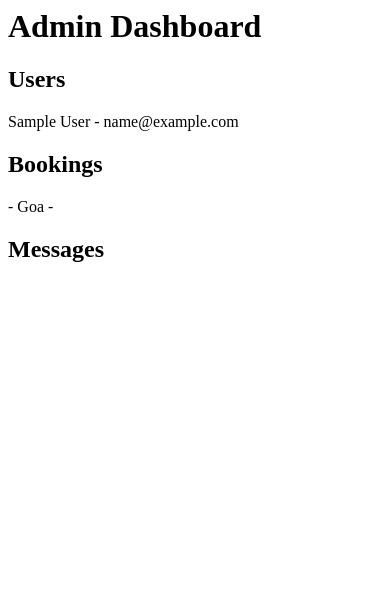
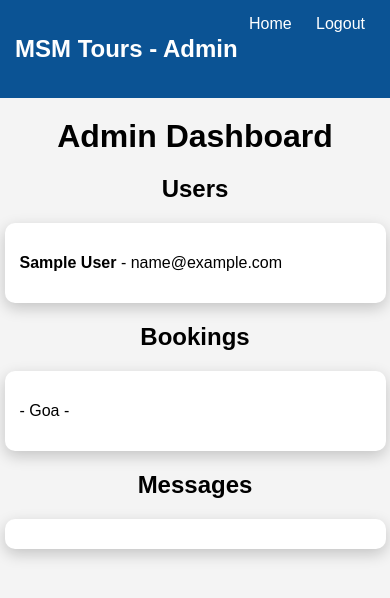
Before and after one commit to Michelle3212/MSM-Tours-Travels, a Flask app: page /dashboard in a window 390 px wide. Shown: the top 598 px of the page. Run offline with Flask 3, Linux system fonts and the light colour scheme; the visitor is signed in with stand-in values (Sample User, id 1); data comes from the database, SQL or seed files in the repository; data that the repository does not hold is empty.

Commit message:
Final complete project update (responsive + admin + reviews + UI)

```diff
--- a/static/style.css
+++ b/static/style.css
@@ -21,14 +21,16 @@ text-decoration:none;
 
 /* SLIDER */
 .slider{
+width:100%;
 height:400px;
 overflow:hidden;
+position:relative;
 }
 
 .slides{
 display:flex;
-width:1800%;
-animation:slide 40s infinite;
+width:200%;  /* because images duplicated */
+animation:scroll 80s linear infinite;
 }
 
 .slides img{
@@ -37,11 +39,15 @@ height:400px;
 object-fit:cover;
 }
 
-@keyframes slide{
-0%{transform:translateX(0);}
-100%{transform:translateX(-1700%);}
+/* SMOOTH INFINITE SCROLL */
+@keyframes scroll{
+0%{
+transform:translateX(0);
 }
-
+100%{
+transform:translateX(-50%);
+}
+}
 /* PACKAGES */
 .packages{
 display:flex;
@@ -109,3 +115,25 @@ flex-wrap:wrap;
 justify-content:center;
 gap:20px;
 }
+
+/* ADMIN DASHBOARD */
+.dashboard-box{
+width:90%;
+margin:20px auto;
+background:white;
+padding:15px;
+border-radius:10px;
+box-shadow:0 5px 15px rgba(0,0,0,0.2);
+}
+
+/* SUCCESS PAGE */
+.success-box{
+width:80%;
+max-width:400px;
+margin:100px auto;
+background:white;
+padding:30px;
+text-align:center;
+border-radius:12px;
+box-shadow:0 5px 20px rgba(0,0,0,0.2);
+}
--- a/templates/admin.html
+++ b/templates/admin.html
@@ -1,16 +1,50 @@
-<h1>Admin Dashboard</h1>
+<!DOCTYPE html>
+<html>
 
-<h2>Users</h2>
+<head>
+<title>Admin Dashboard</title>
+
+<!-- ✅ REQUIRED -->
+<meta name="viewport" content="width=device-width, initial-scale=1.0">
+
+<link rel="stylesheet" href="/static/style.css">
+</head>
+
+<body>
+
+<nav class="navbar">
+<h2>MSM Tours - Admin</h2>
+<div>
+<a href="/">Home</a>
+<a href="/logout">Logout</a>
+</div>
+</nav>
+
+<h1 class="section-title">Admin Dashboard</h1>
+
+<!-- USERS -->
+<h2 class="section-title">Users</h2>
+<div class="dashboard-box">
 {% for u in users %}
-<p>{{u.name}} - {{u.email}}</p>
+<p><b>{{u.name}}</b> - {{u.email}}</p>
 {% endfor %}
+</div>
 
-<h2>Bookings</h2>
+<!-- BOOKINGS -->
+<h2 class="section-title">Bookings</h2>
+<div class="dashboard-box">
 {% for b in bookings %}
-<p>{{b.name}} - {{b.package}} - {{b.date}}</p>
+<p><b>{{b.name}}</b> - {{b.package}} - {{b.date}}</p>
 {% endfor %}
+</div>
 
-<h2>Messages</h2>
+<!-- MESSAGES -->
+<h2 class="section-title">Messages</h2>
+<div class="dashboard-box">
 {% for m in messages %}
-<p>{{m.name}}: {{m.message}}</p>
+<p><b>{{m.name}}</b>: {{m.message}}</p>
 {% endfor %}
+</div>
+
+</body>
+</html>
--- a/templates/contact.html
+++ b/templates/contact.html
@@ -2,6 +2,7 @@
 <html>
 <head>
 <title>Contact</title>
+<meta name="viewport" content="width=device-width, initial-scale=1.0">
 <link rel="stylesheet" href="/static/style.css">
 </head>
 
--- a/templates/login.html
+++ b/templates/login.html
@@ -2,6 +2,7 @@
 <html>
 <head>
 <title>Login</title>
+<meta name="viewport" content="width=device-width, initial-scale=1.0">
 <link rel="stylesheet" href="/static/style.css">
 </head>
 
```
Also changed, not shown: templates/admin_login.html (+25 -2 lines), templates/booking.html (+17 -1 lines), templates/index.html (+24 -0 lines), templates/packages.html (+6 -1 lines), templates/register.html (+25 -8 lines), templates/success.html (+31 -4 lines).
